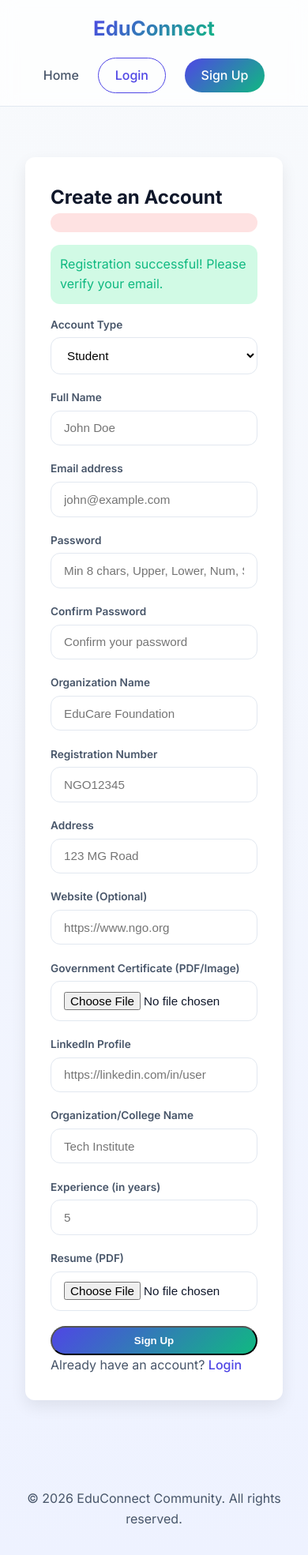
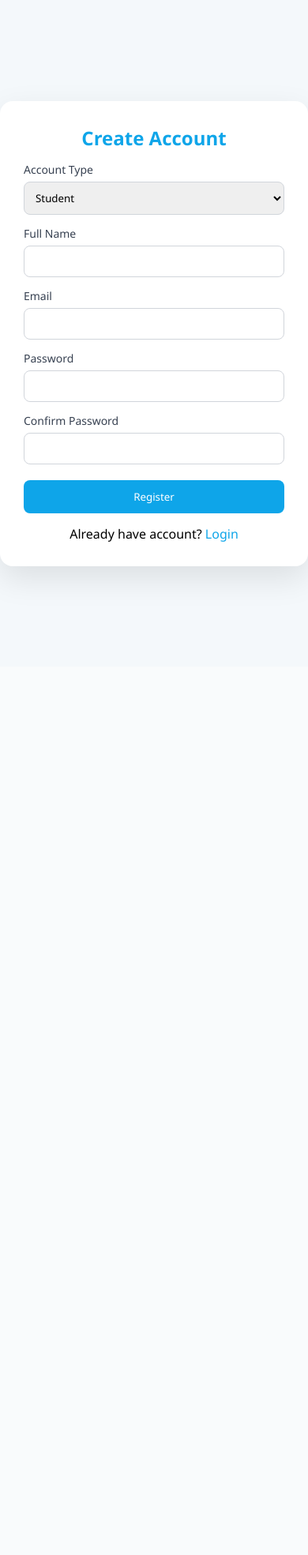
Before and after one commit to niranjanpatil1010/cep_project, a Flask app: page /register in a window 390 px wide. Shown: the whole page at 79% size. After the commit the page ends 742 px from the top, so only its background shows below. Run offline with Flask 3, Linux system fonts and the light colour scheme.

Commit message:
upadte appp.py

```diff
--- a/app.py
+++ b/app.py
@@ -37,6 +37,9 @@ app.register_blueprint(admin_bp, url_prefix='/api/admin')
 # --- Frontend Routes (HTML view) ---
 @app.route('/')
 def index():
+    return render_template('login.html')
+@app.route('/home')
+def inde():
     return render_template('index.html')
 
 @app.route('/login')
--- a/templates/base.html
+++ b/templates/base.html
@@ -13,7 +13,7 @@
         <div class="nav-container">
             <a href="/" class="brand">EduConnect</a>
             <div class="nav-links" id="nav-links">
-                <a href="/">Home</a>
+                <a href="/home">Home</a>
                 <!-- Dynamic based on auth -->
             </div>
         </div>
@@ -42,7 +42,7 @@
                 if (user.role === 'mentor') dashboardUrl = '/mentor-dashboard';
 
                 navLinks.innerHTML = `
-                    <a href="/">Home</a>
+                    <a href="/home">Home</a>
                     <a href="${dashboardUrl}">Dashboard</a>
                     <a href="#" id="logout-btn" class="btn btn-outline">Logout</a>
                 `;
@@ -55,7 +55,7 @@
                 });
             } else {
                 navLinks.innerHTML = `
-                    <a href="/">Home</a>
+                    <a href="/home">Home</a>
                     <a href="/login" class="btn btn-outline">Login</a>
                     <a href="/register" class="btn btn-primary">Sign Up</a>
                 `;
--- a/templates/register.html
+++ b/templates/register.html
@@ -1,162 +1,291 @@
-{% extends "base.html" %}
+<!DOCTYPE html>
+<html lang="en">
+<head>
+<meta charset="UTF-8">
+<meta name="viewport" content="width=device-width, initial-scale=1.0">
+<title>EduConnect Register</title>
 
-{% block content %}
-<div class="form-container mt-4" style="max-width: 600px;">
-    <h2 class="text-center mb-4">Create an Account</h2>
+<link href="https://cdnjs.cloudflare.com/ajax/libs/font-awesome/6.5.0/css/all.min.css" rel="stylesheet">
 
-    <div id="error-msg" class="hidden" style="color: #EF4444; background: #FEE2E2; padding: 0.75rem; border-radius: var(--radius); margin-bottom: 1rem;"></div>
-    <div id="success-msg" class="hidden" style="color: #10B981; background: #D1FAE5; padding: 0.75rem; border-radius: var(--radius); margin-bottom: 1rem;">Registration successful! Please verify your email.</div>
+<style>
+*{
+    margin:0;
+    padding:0;
+    box-sizing:border-box;
+    font-family:'Segoe UI',sans-serif;
+}
+
+body{
+    display:flex;
+    height:100vh;
+}
+
+/* LEFT SIDE */
+.left{
+    flex:1;
+    background:
+    linear-gradient(rgba(0,0,0,0.4), rgba(0,0,0,0.6)),
+    url('https://images.unsplash.com/photo-1523240795612-9a054b0db644');
+    background-size:cover;
+    background-position:center;
+    color:white;
+    display:flex;
+    align-items:center;
+    justify-content:center;
+    text-align:center;
+    padding:40px;
+}
+
+.left h1{
+    font-size:3rem;
+}
+
+.left p{
+    margin-top:10px;
+    opacity:0.9;
+}
+
+/* RIGHT */
+.right{
+    flex:1;
+    background:#f4f8fb;
+    display:flex;
+    justify-content:center;
+    align-items:center;
+    overflow-y:auto;
+}
+
+/* CARD */
+.card{
+    width:100%;
+    max-width:500px;
+    background:white;
+    padding:30px;
+    border-radius:16px;
+    box-shadow:0 15px 40px rgba(0,0,0,0.1);
+}
+
+.card h2{
+    text-align:center;
+    color:#0ea5e9;
+}
+
+/* INPUT GROUP */
+.input-group{
+    margin-top:12px;
+}
+
+label{
+    font-size:14px;
+    color:#374151;
+}
+
+input, select{
+    width:100%;
+    padding:10px;
+    border-radius:8px;
+    border:1px solid #d1d5db;
+    margin-top:5px;
+}
+
+input:focus, select:focus{
+    border-color:#0ea5e9;
+    outline:none;
+    box-shadow:0 0 0 2px rgba(14,165,233,0.2);
+}
+
+/* BUTTON */
+button{
+    width:100%;
+    margin-top:20px;
+    padding:12px;
+    border:none;
+    border-radius:8px;
+    background:#0ea5e9;
+    color:white;
+    cursor:pointer;
+}
+
+button:hover{
+    background:#0284c7;
+}
+
+/* ALERTS */
+.msg{
+    padding:10px;
+    border-radius:8px;
+    margin-top:10px;
+    display:none;
+}
+
+.error{
+    background:#fee2e2;
+    color:#dc2626;
+}
+
+.success{
+    background:#d1fae5;
+    color:#059669;
+}
+
+/* HIDDEN */
+.hidden{
+    display:none;
+}
+
+/* FOOTER */
+.footer{
+    text-align:center;
+    margin-top:15px;
+}
+
+.footer a{
+    color:#0ea5e9;
+    text-decoration:none;
+}
+
+/* RESPONSIVE */
+@media(max-width:900px){
+    .left{
+        display:none;
+    }
+}
+</style>
+</head>
+
+<body>
+
+<!-- LEFT -->
+<div class="left">
+    <div>
+        <h1>Join EduConnect</h1>
+        <p>Empowering Students, Mentors & NGOs 🌍</p>
+    </div>
+</div>
+
+<!-- RIGHT -->
+<div class="right">
+<div class="card">
+
+<h2>Create Account</h2>
+
+<div id="error-msg" class="msg error"></div>
+<div id="success-msg" class="msg success">Registration successful!</div>
 
 <form id="register-form" enctype="multipart/form-data">
-        <div class="form-group">
-            <label for="role">Account Type</label>
-            <select id="role" name="role" class="form-control" required>
+
+<div class="input-group">
+<label>Account Type</label>
+<select id="role" name="role">
     <option value="student">Student</option>
     <option value="ngo">NGO</option>
     <option value="mentor">Mentor</option>
 </select>
 </div>
 
-        <div class="form-group">
-            <label for="name">Full Name</label>
-            <input type="text" id="name" name="name" class="form-control" placeholder="John Doe" required>
-        </div>
-        <div class="form-group">
-            <label for="email">Email address</label>
-            <input type="email" id="email" name="email" class="form-control" placeholder="john@example.com" required>
-        </div>
-        <div class="form-group">
-            <label for="password">Password</label>
-            <input type="password" id="password" name="password" class="form-control" placeholder="Min 8 chars, Upper, Lower, Num, Special" required>
-        </div>
-        <div class="form-group">
-            <label for="confirmPassword">Confirm Password</label>
-            <input type="password" id="confirmPassword" name="confirmPassword" class="form-control" placeholder="Confirm your password" required>
+<div class="input-group">
+<label>Full Name</label>
+<input type="text" name="name" required>
 </div>
 
-        <!-- NGO specific fields -->
+<div class="input-group">
+<label>Email</label>
+<input type="email" name="email" required>
+</div>
+
+<div class="input-group">
+<label>Password</label>
+<input type="password" name="password" required>
+</div>
+
+<div class="input-group">
+<label>Confirm Password</label>
+<input type="password" name="confirmPassword" required>
+</div>
+
+<!-- NGO -->
 <div id="ngo-fields" class="hidden">
-            <div class="form-group">
-                <label for="orgName">Organization Name</label>
-                <input type="text" id="orgName" name="orgName" class="form-control" placeholder="EduCare Foundation">
+    <div class="input-group"><input type="text" name="orgName" placeholder="Organization Name"></div>
+    <div class="input-group"><input type="text" name="regNo" placeholder="Registration Number"></div>
+    <div class="input-group"><input type="text" name="address" placeholder="Address"></div>
+    <div class="input-group"><input type="url" name="website" placeholder="Website"></div>
+    <div class="input-group"><input type="file" name="certificate"></div>
 </div>
-            <div class="form-group">
-                <label for="regNo">Registration Number</label>
-                <input type="text" id="regNo" name="regNo" class="form-control" placeholder="NGO12345">
+
+<!-- Mentor -->
+<div id="mentor-fields" class="hidden">
+    <div class="input-group"><input type="url" name="linkedin" placeholder="LinkedIn"></div>
+    <div class="input-group"><input type="text" name="organization" placeholder="Organization"></div>
+    <div class="input-group"><input type="number" name="experience" placeholder="Experience"></div>
+    <div class="input-group"><input type="file" name="resume"></div>
 </div>
-            <div class="form-group">
-                <label for="address">Address</label>
-                <input type="text" id="address" name="address" class="form-control" placeholder="123 MG Road">
+
+<button type="submit">Register</button>
+
+</form>
+
+<div class="footer">
+Already have account? <a href="/login">Login</a>
 </div>
-            <div class="form-group">
-                <label for="website">Website (Optional)</label>
-                <input type="url" id="website" name="website" class="form-control" placeholder="https://www.ngo.org">
-            </div>
-            <div class="form-group">
-                <label for="certificate">Government Certificate (PDF/Image)</label>
-                <input type="file" id="certificate" name="certificate" class="form-control">
+
 </div>
 </div>
 
-        <!-- Mentor specific fields -->
-        <div id="mentor-fields" class="hidden">
-            <div class="form-group">
-                <label for="linkedin">LinkedIn Profile</label>
-                <input type="url" id="linkedin" name="linkedin" class="form-control" placeholder="https://linkedin.com/in/user">
-            </div>
-            <div class="form-group">
-                <label for="organization">Organization/College Name</label>
-                <input type="text" id="organization" name="organization" class="form-control" placeholder="Tech Institute">
-            </div>
-            <div class="form-group">
-                <label for="experience">Experience (in years)</label>
-                <input type="number" id="experience" name="experience" class="form-control" placeholder="5">
-            </div>
-            <div class="form-group">
-                <label for="resume">Resume (PDF)</label>
-                <input type="file" id="resume" name="resume" class="form-control">
-            </div>
-        </div>
-
-        <button type="submit" class="btn btn-primary" style="width: 100%;">Sign Up</button>
-    </form>
-
-    <p class="text-center mt-4" style="color: var(--gray-600);">
-        Already have an account? <a href="/login" style="color: var(--primary); text-decoration: none; font-weight: 500;">Login</a>
-    </p>
-</div>
-{% endblock %}
-
-{% block scripts %}
 <script>
-    document.getElementById('role').addEventListener('change', (e) => {
+const role = document.getElementById('role');
 const ngoFields = document.getElementById('ngo-fields');
 const mentorFields = document.getElementById('mentor-fields');
 
+role.addEventListener('change', () => {
     ngoFields.classList.add('hidden');
     mentorFields.classList.add('hidden');
 
-        // Reset required fields
-        document.querySelectorAll('#ngo-fields input, #mentor-fields input').forEach(input => input.required = false);
-
-        if (e.target.value === 'ngo') {
-            ngoFields.classList.remove('hidden');
-            document.getElementById('orgName').required = true;
-            document.getElementById('regNo').required = true;
-            document.getElementById('address').required = true;
-            document.getElementById('certificate').required = true;
-        } else if (e.target.value === 'mentor') {
-            mentorFields.classList.remove('hidden');
-            document.getElementById('linkedin').required = true;
-            document.getElementById('organization').required = true;
-            document.getElementById('experience').required = true;
-            document.getElementById('resume').required = true;
-        }
+    if(role.value === 'ngo') ngoFields.classList.remove('hidden');
+    if(role.value === 'mentor') mentorFields.classList.remove('hidden');
 });
 
 document.getElementById('register-form').addEventListener('submit', async (e) => {
     e.preventDefault();
+
     const btn = e.target.querySelector('button');
     const formData = new FormData(e.target);
 
     const errorMsg = document.getElementById('error-msg');
     const successMsg = document.getElementById('success-msg');
-        errorMsg.classList.add('hidden');
-        successMsg.classList.add('hidden');
 
-        // Frontend validation
-        const password = formData.get('password');
-        const confirmPassword = formData.get('confirmPassword');
+    errorMsg.style.display = 'none';
+    successMsg.style.display = 'none';
 
-        if (password !== confirmPassword) {
+    if(formData.get('password') !== formData.get('confirmPassword')){
         errorMsg.innerText = "Passwords do not match";
-            errorMsg.classList.remove('hidden');
+        errorMsg.style.display = 'block';
         return;
     }
 
+    btn.innerText = "Registering...";
     btn.disabled = true;
-        btn.innerText = "Registering...";
 
     try {
-            const response = await fetch('/api/auth/register', {
-                method: 'POST',
-                body: formData // Correctly sends as multipart/form-data
+        const res = await fetch('/api/auth/register', {
+            method:'POST',
+            body:formData
         });
-            const result = await response.json();
 
-            if (!response.ok) throw new Error(result.error || result.message || "Registration failed");
+        const data = await res.json();
+        if(!res.ok) throw new Error(data.message);
 
-            successMsg.innerText = result.message;
-            successMsg.classList.remove('hidden');
-            setTimeout(() => {
-                window.location.href = '/login';
-            }, 3000);
-        } catch (err) {
+        successMsg.style.display = 'block';
+
+        setTimeout(()=> window.location.href='/login',2000);
+
+    } catch(err){
         errorMsg.innerText = err.message;
-            errorMsg.classList.remove('hidden');
+        errorMsg.style.display = 'block';
         btn.disabled = false;
-            btn.innerText = "Sign Up";
+        btn.innerText = "Register";
     }
 });
 </script>
-{% endblock %}
+
+</body>
+</html>
```
Also changed, not shown: templates/index.html (+4 -4 lines), templates/login.html (+241 -30 lines), database.db, static/css/style.css (line endings or trailing spaces). Lines whose indentation alone changed are shown as unchanged.
